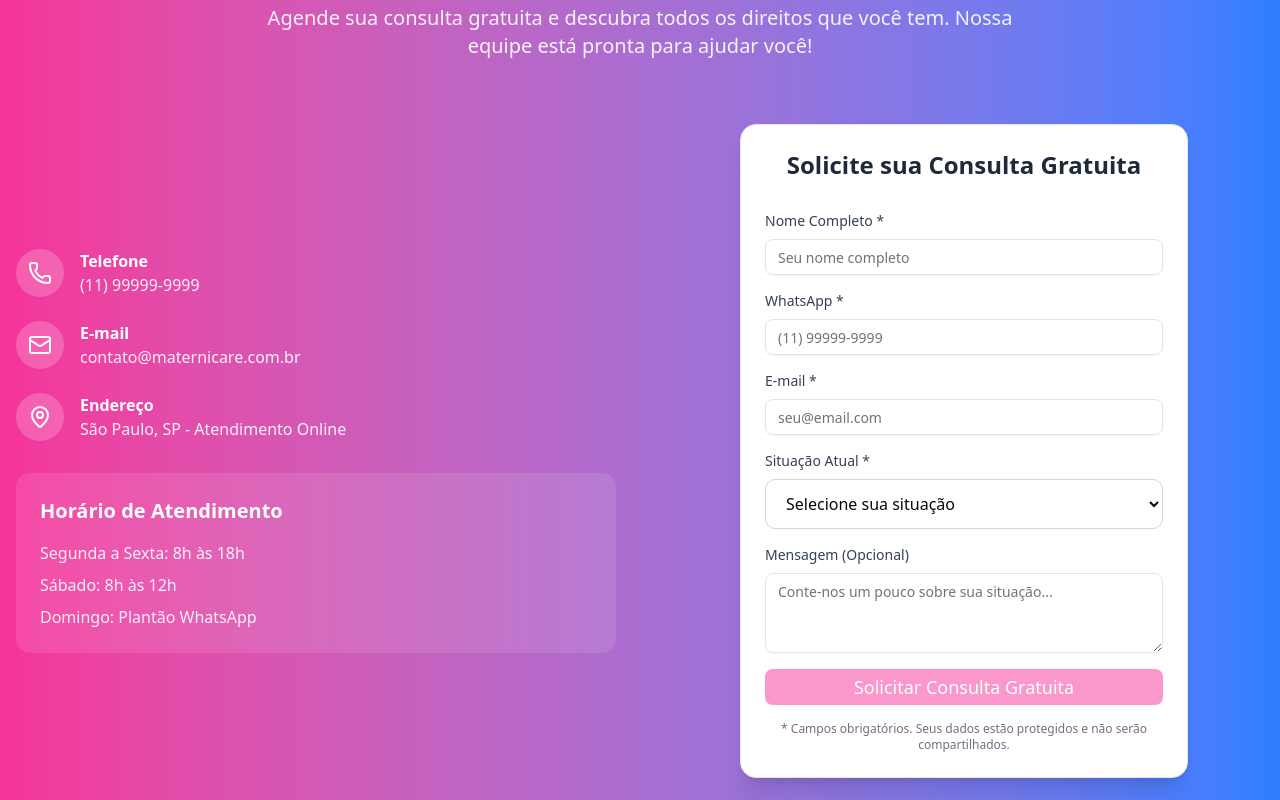
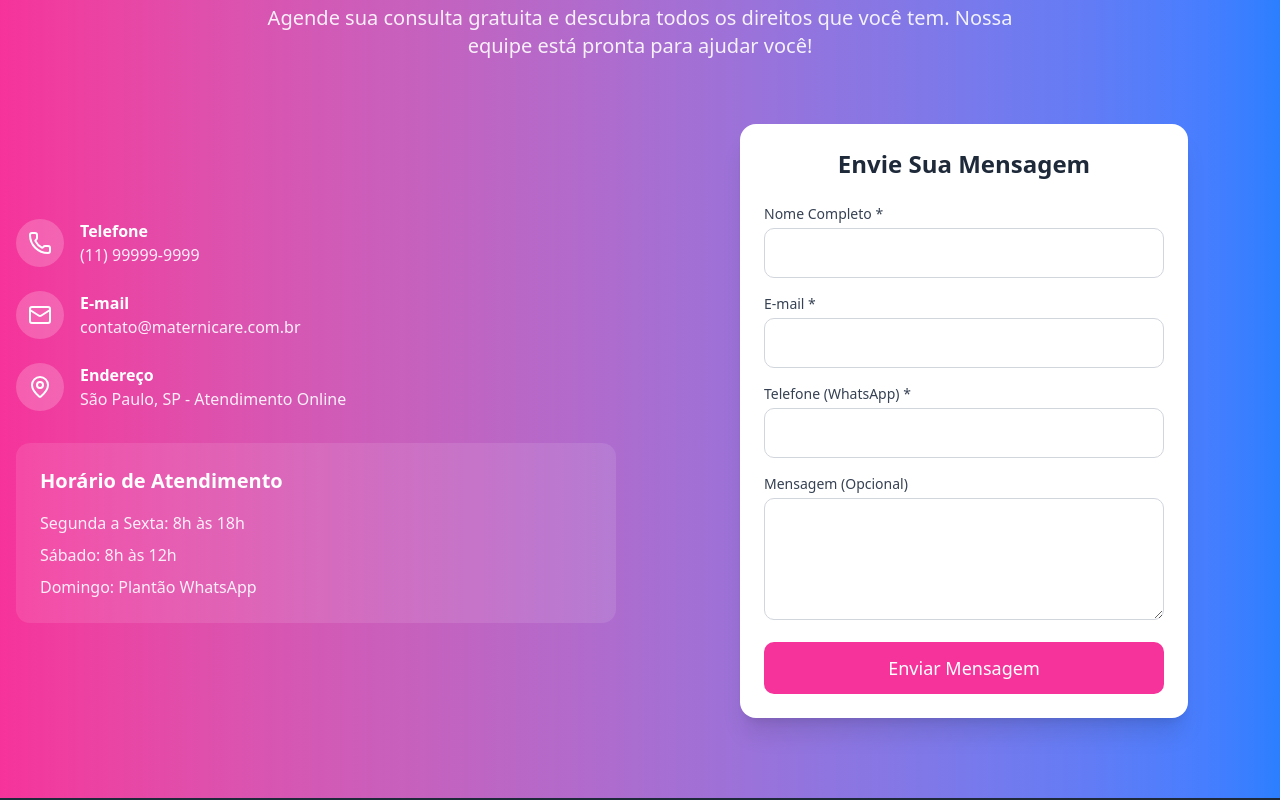
Before and after one commit to Jvamaro1/site-maternidade, a React (Vite) app: page / in a window 1280 px wide. Shown: the part 6160-6960 px from the top of the page. Built offline with nearby package versions, Linux system fonts and the light colour scheme.

Commit message:
Removendo componente ContactForm problemático e implementando formulário HTML nativo

```diff
--- a/src/App.jsx
+++ b/src/App.jsx
@@ -3,7 +3,6 @@ import { Button } from '@/components/ui/button.jsx'
 import { Card, CardContent, CardDescription, CardHeader, CardTitle } from '@/components/ui/card.jsx'
 import { Badge } from '@/components/ui/badge.jsx'
 import { Heart, Baby, Shield, CheckCircle, Phone, Mail, MapPin, Users, Clock, Award } from 'lucide-react'
-import { ContactForm } from './components/ContactForm.jsx'
 import { FAQ } from './components/FAQ.jsx'
 import { Calculator } from './components/Calculator.jsx'
 import './App.css'
@@ -583,7 +582,53 @@ function App() {
                 </div>
               </div>
             </div>
-            <ContactForm />
+            <div className="w-full max-w-md mx-auto bg-white rounded-2xl shadow-xl p-6">
+              <h3 className="text-2xl font-bold text-gray-800 text-center mb-6">Envie Sua Mensagem</h3>
+              <form className="space-y-4">
+                <div>
+                  <label htmlFor="nome" className="block text-sm font-medium text-gray-700 mb-1">Nome Completo *</label>
+                  <input
+                    type="text"
+                    id="nome"
+                    placeholder="Seu nome completo"
+                    className="w-full px-4 py-3 border border-gray-300 rounded-lg focus:ring-2 focus:ring-pink-500 focus:border-transparent"
+                    required
+                  />
+                </div>
+                <div>
+                  <label htmlFor="email" className="block text-sm font-medium text-gray-700 mb-1">E-mail *</label>
+                  <input
+                    type="email"
+                    id="email"
+                    placeholder="seu.email@exemplo.com"
+                    className="w-full px-4 py-3 border border-gray-300 rounded-lg focus:ring-2 focus:ring-pink-500 focus:border-transparent"
+                    required
+                  />
+                </div>
+                <div>
+                  <label htmlFor="telefone" className="block text-sm font-medium text-gray-700 mb-1">Telefone (WhatsApp) *</label>
+                  <input
+                    type="tel"
+                    id="telefone"
+                    placeholder="(DD) 99999-9999"
+                    className="w-full px-4 py-3 border border-gray-300 rounded-lg focus:ring-2 focus:ring-pink-500 focus:border-transparent"
+                    required
+                  />
+                </div>
+                <div>
+                  <label htmlFor="mensagem" className="block text-sm font-medium text-gray-700 mb-1">Mensagem (Opcional)</label>
+                  <textarea
+                    id="mensagem"
+                    placeholder="Descreva brevemente sua dúvida ou situação..."
+                    rows="4"
+                    className="w-full px-4 py-3 border border-gray-300 rounded-lg focus:ring-2 focus:ring-pink-500 focus:border-transparent"
+                  />
+                </div>
+                <button type="submit" className="w-full bg-pink-500 hover:bg-pink-600 text-white py-3 text-lg rounded-lg transition-colors">
+                  Enviar Mensagem
+                </button>
+              </form>
+            </div>
           </div>
         </div>
       </section>
--- /dev/null
+++ b/src/TempApp.jsx
@@ -0,0 +1,11 @@
+import { ContactForm } from './components/ContactForm'
+
+function TempApp() {
+  return (
+    <div className="min-h-screen flex items-center justify-center bg-gray-100">
+      <ContactForm />
+    </div>
+  )
+}
+
+export default TempApp
--- a/src/components/ContactForm.jsx
+++ b/src/components/ContactForm.jsx
@@ -1,116 +1,84 @@
 import { useState } from 'react'
 import { Button } from '@/components/ui/button.jsx'
-import { Card, CardContent, CardHeader, CardTitle } from '@/components/ui/card.jsx'
 import { Input } from '@/components/ui/input.jsx'
+import { Textarea } from '@/components/ui/textarea.jsx'
 import { Label } from '@/components/ui/label.jsx'
-import { Textarea } from '@/components/ui/textarea.jsx'
-import { CheckCircle, AlertCircle } from 'lucide-react'
 
 export function ContactForm() {
   const [formData, setFormData] = useState({
     nome: '',
-    whatsapp: '',
     email: '',
+    telefone: '',
     situacao: '',
     mensagem: ''
   })
-  const [isSubmitting, setIsSubmitting] = useState(false)
-  const [submitStatus, setSubmitStatus] = useState(null)
 
-  const handleInputChange = (field, value) => {
-    setFormData(prev => ({
-      ...prev,
-      [field]: value
+  const handleInputChange = (e) => {
+    const { id, value } = e.target
+    setFormData(prevData => ({
+      ...prevData,
+      [id]: value
     }))
   }
 
-  const handleSubmit = async (e) => {
+  const handleSubmit = (e) => {
     e.preventDefault()
-    setIsSubmitting(true)
-
-    // Simular envio do formulário
-    try {
-      await new Promise(resolve => setTimeout(resolve, 2000))
-      setSubmitStatus('success')
+    // Aqui você pode adicionar a lógica para enviar os dados do formulário
+    console.log('Dados do formulário:', formData)
+    alert('Mensagem enviada com sucesso! Em breve entraremos em contato.')
     setFormData({
       nome: '',
-        whatsapp: '',
       email: '',
+      telefone: '',
       situacao: '',
       mensagem: ''
     })
-    } catch (error) {
-      setSubmitStatus('error')
-    } finally {
-      setIsSubmitting(false)
-      setTimeout(() => setSubmitStatus(null), 5000)
-    }
   }
 
-  const isFormValid = formData.nome && formData.whatsapp && formData.email && formData.situacao
-
+  console.log("ContactForm re-renderizado");
   return (
-    <Card className="w-full max-w-md mx-auto bg-white rounded-2xl shadow-xl">
-      <CardHeader>
-        <CardTitle className="text-2xl font-bold text-gray-800 text-center">
-          Solicite sua Consulta Gratuita
-        </CardTitle>
-      </CardHeader>
-      <CardContent>
+    <div className="w-full max-w-md mx-auto bg-white rounded-2xl shadow-xl p-6">
+      <h3 className="text-2xl font-bold text-gray-800 text-center mb-6">Envie Sua Mensagem</h3>
       <form onSubmit={handleSubmit} className="space-y-4">
-          <div className="space-y-2">
-            <Label htmlFor="nome" className="text-sm font-medium text-gray-700">
-              Nome Completo *
-            </Label>
+        <div>
+          <Label htmlFor="nome">Nome Completo *</Label>
           <Input
+            type="text"
             id="nome"
-              type="text"
             placeholder="Seu nome completo"
             value={formData.nome}
-              onChange={(e) => handleInputChange('nome', e.target.value)}
-              className="w-full"
+            onChange={handleInputChange}
             required
           />
         </div>
-
-          <div className="space-y-2">
-            <Label htmlFor="whatsapp" className="text-sm font-medium text-gray-700">
-              WhatsApp *
-            </Label>
+        <div>
+          <Label htmlFor="email">E-mail *</Label>
           <Input
-              id="whatsapp"
-              type="tel"
-              placeholder="(11) 99999-9999"
-              value={formData.whatsapp}
-              onChange={(e) => handleInputChange('whatsapp', e.target.value)}
-              className="w-full"
+            type="email"
+            id="email"
+            placeholder="seu.email@exemplo.com"
+            value={formData.email}
+            onChange={handleInputChange}
             required
           />
         </div>
-
-          <div className="space-y-2">
-            <Label htmlFor="email" className="text-sm font-medium text-gray-700">
-              E-mail *
-            </Label>
+        <div>
+          <Label htmlFor="telefone">Telefone (WhatsApp) *</Label>
           <Input
-              id="email"
-              type="email"
-              placeholder="seu@email.com"
-              value={formData.email}
-              onChange={(e) => handleInputChange('email', e.target.value)}
-              className="w-full"
+            type="tel"
+            id="telefone"
+            placeholder="(DD) 99999-9999"
+            value={formData.telefone}
+            onChange={handleInputChange}
             required
           />
         </div>
-
-          <div className="space-y-2">
-            <Label htmlFor="situacao" className="text-sm font-medium text-gray-700">
-              Situação Atual *
-            </Label>
+        <div>
+          <Label htmlFor="situacao">Situação Atual *</Label>
           <select
             id="situacao"
             value={formData.situacao}
-              onChange={(e) => handleInputChange('situacao', e.target.value)}
+            onChange={handleInputChange}
             className="w-full px-4 py-3 border border-gray-300 rounded-lg focus:ring-2 focus:ring-pink-500 focus:border-transparent"
             required
           >
@@ -120,49 +88,23 @@ export function ContactForm() {
             <option value="autonoma">Autônoma</option>
             <option value="desempregada">Desempregada</option>
             <option value="domestica">Empregada Doméstica</option>
+            <option value="outra">Outra</option>
           </select>
         </div>
-
-          <div className="space-y-2">
-            <Label htmlFor="mensagem" className="text-sm font-medium text-gray-700">
-              Mensagem (Opcional)
-            </Label>
+        <div>
+          <Label htmlFor="mensagem">Mensagem (Opcional)</Label>
           <Textarea
             id="mensagem"
-              placeholder="Conte-nos um pouco sobre sua situação..."
+            placeholder="Descreva brevemente sua dúvida ou situação..."
             value={formData.mensagem}
-              onChange={(e) => handleInputChange('mensagem', e.target.value)}
-              className="w-full min-h-[80px]"
+            onChange={handleInputChange}
+            rows="4"
           />
         </div>
-
-          {submitStatus === 'success' && (
-            <div className="flex items-center space-x-2 text-green-600 bg-green-50 p-3 rounded-lg">
-              <CheckCircle className="h-5 w-5" />
-              <span className="text-sm">Mensagem enviada com sucesso! Entraremos em contato em breve.</span>
+        <Button type="submit" className="w-full bg-pink-500 hover:bg-pink-600 text-white py-3 text-lg">
+          Enviar Mensagem
+        </Button>
+      </form>
     </div>
-          )}
-
-          {submitStatus === 'error' && (
-            <div className="flex items-center space-x-2 text-red-600 bg-red-50 p-3 rounded-lg">
-              <AlertCircle className="h-5 w-5" />
-              <span className="text-sm">Erro ao enviar mensagem. Tente novamente.</span>
-            </div>
-          )}
-
-          <Button
-            type="submit"
-            className="w-full bg-pink-500 hover:bg-pink-600 text-white py-3 text-lg"
-            disabled={!isFormValid || isSubmitting}
-          >
-            {isSubmitting ? 'Enviando...' : 'Solicitar Consulta Gratuita'}
-          </Button>
-
-          <p className="text-xs text-gray-500 text-center">
-            * Campos obrigatórios. Seus dados estão protegidos e não serão compartilhados.
-          </p>
-        </form>
-      </CardContent>
-    </Card>
   )
 }
```
Also changed, not shown: 1 other file (tests, documents, lock files or other folders). Lines whose indentation alone changed are shown as unchanged.
